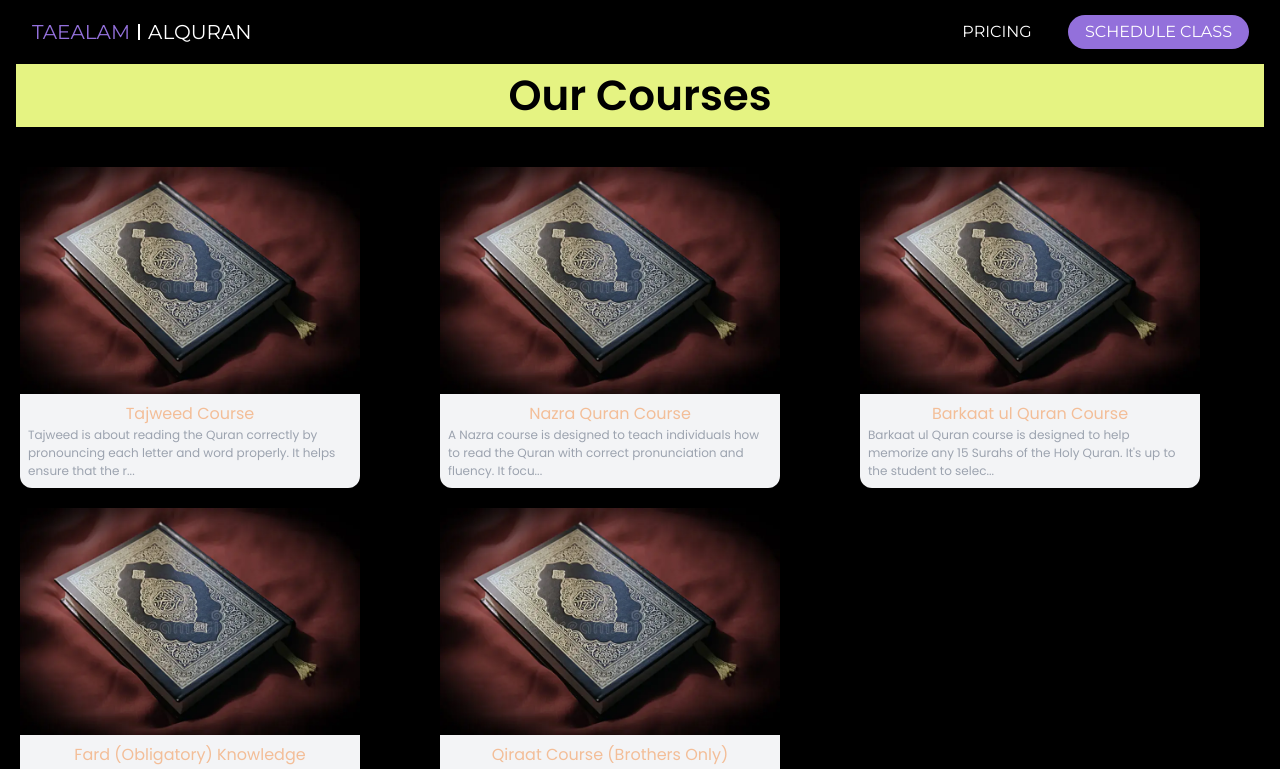
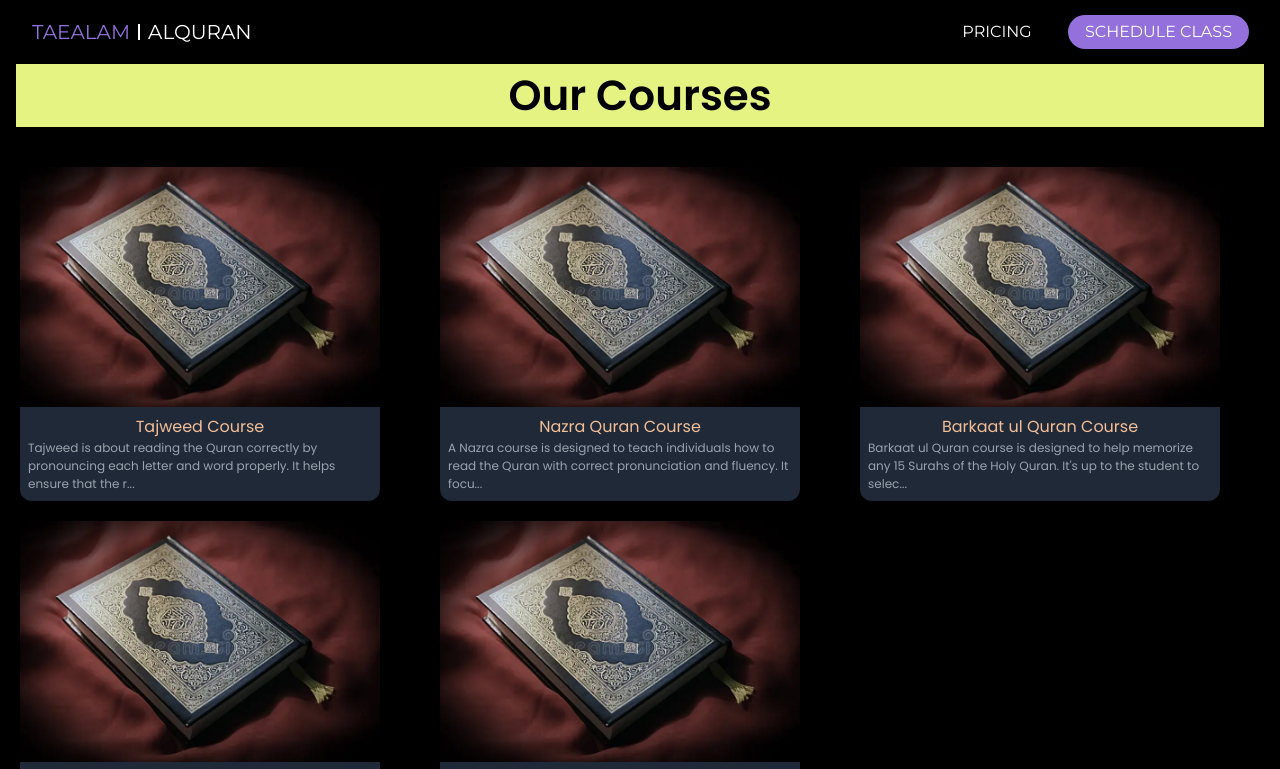
Before and after one commit to Bilalkhan4086/learn_quran, a Next.js app: page /courses in a window 1280 px wide. Shown: the top 769 px of the page. Built offline with nearby package versions, Linux system fonts and the light colour scheme.

Commit message:
some fixes

```diff
--- a/app/fee-structure/page.tsx
+++ b/app/fee-structure/page.tsx
@@ -96,7 +96,7 @@ const FeeStructure = () => {
             </tr>
             <tr>
               <th className="border-r-[1px] py-2 border-red-50 text-kaizenred" scope="row">
-                4 days a week 16 per month
+                6 days a week 24 per month
               </th>
               <td className="border-r-[1px] py-2 border-red-50 text-kaizenred">
                 30 min lessons
--- a/components/sections/courses/card.tsx
+++ b/components/sections/courses/card.tsx
@@ -6,8 +6,7 @@ const Card = ({ image, heading, description }: any) => {
   return (
     <Link
       href={"/courses/tafseer"}
-      className="max-w-[340px] rounded-xl
-       bg-gray-100"
+      className="max-w-[360px] rounded-xl bg-gray-800"
     >
       <Image src={image} alt={"card"} height={500} width={600}/>
       <div className="p-2">
```
